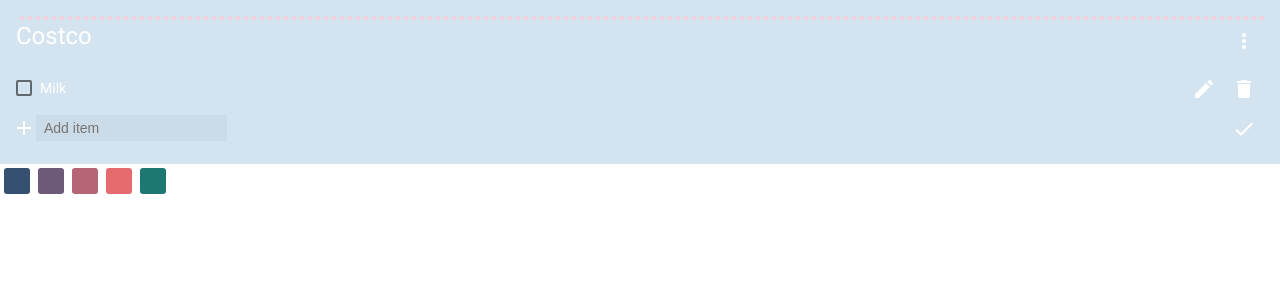
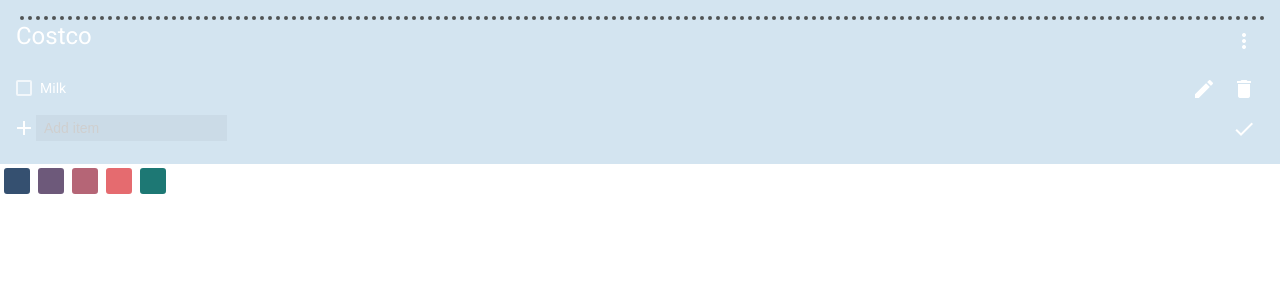
Before and after one commit to AkhileshMuthusamy/grocery-list, an Angular app in the folder grocery-list-frontend/: page / in a window 1280 px wide. Shown: the top 300 px of the page. Built offline with nearby package versions, Linux system fonts and the light colour scheme.

Commit message:
Updated input placeholder style

```diff
--- a/grocery-list-frontend/src/styles.scss
+++ b/grocery-list-frontend/src/styles.scss
@@ -1,5 +1,6 @@
 /* You can add global styles to this file, and also import other style files */
 @import './bootstrap.scss';
+@import './theme.scss';
 
 html,
 body {
@@ -10,3 +11,15 @@
     margin: 0;
     font-family: Roboto, "Helvetica Neue", sans-serif;
 }
+
+::placeholder {
+    /* Chrome, Firefox, Opera, Safari 10.1+ */
+    color: rgb(207, 207, 207);
+    opacity: 1;
+    /* Firefox */
+}
+
+::-ms-input-placeholder {
+    /* Microsoft Edge */
+    color: rgb(207, 207, 207);;
+}
```
